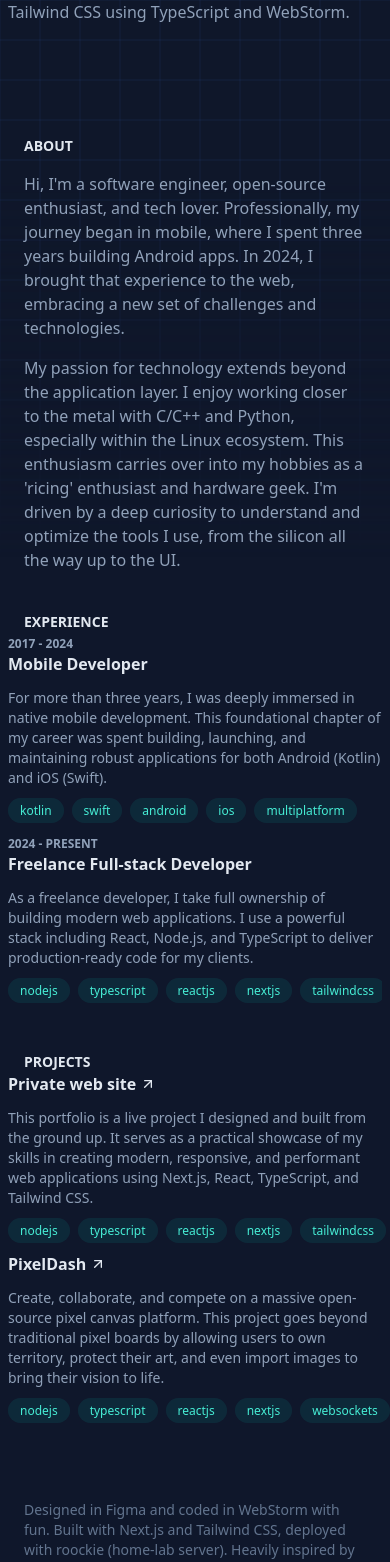
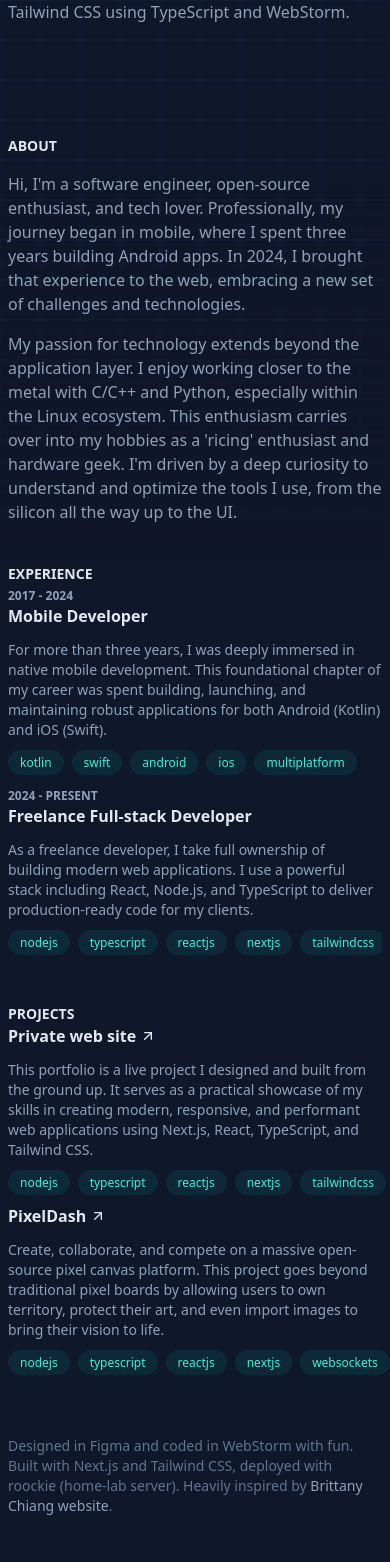
Before and after one commit to kotleni/kotleni.github.io, a Next.js app: page / in a window 390 px wide. Shown: the part 160-1722 px from the top of the page. After the commit the page ends 1700 px from the top, so only its background shows below. Built offline with nearby package versions, Linux system fonts and the light colour scheme.

Commit message:
fix: mobile inconsistent paddings

```diff
--- a/src/app/about-part.tsx
+++ b/src/app/about-part.tsx
@@ -4,14 +4,14 @@ export function AboutPart() {
     return (
         <>
             <BlockHeader title="About" />
-            <p className="mb-4 px-4 pt-4">
+            <p className="mb-4 md:px-4 pt-4">
                 Hi, I'm a software engineer, open-source enthusiast, and tech
                 lover. Professionally, my journey began in mobile, where I spent
                 three years building Android apps. In 2024, I brought that
                 experience to the web, embracing a new set of challenges and
                 technologies.
             </p>
-            <p className="mb-4 px-4">
+            <p className="mb-4 md:px-4">
                 My passion for technology extends beyond the application layer.
                 I enjoy working closer to the metal with C/C++ and Python,
                 especially within the Linux ecosystem. This enthusiasm carries
--- a/src/app/page.tsx
+++ b/src/app/page.tsx
@@ -38,7 +38,7 @@ function RightSide() {
             <ExperiencePart />
             <ProjectsPart />
 
-            <p className="mt-16 px-4 py-4 text-sm text-slate-500">
+            <p className="mt-16 md:px-4 pb-4 text-sm text-slate-500">
                 Designed in Figma and coded in WebStorm with fun. Built with
                 Next.js and Tailwind CSS, deployed with roockie (home-lab
                 server). Heavily inspired by{' '}
--- a/src/components/block-header.tsx
+++ b/src/components/block-header.tsx
@@ -4,7 +4,7 @@ export interface StickyHeaderProps {
 
 export function BlockHeader(props: StickyHeaderProps) {
     return (
-        <div className="z-10 pl-4 mt-(--blocks-top-margin)">
+        <div className="z-10 md:pl-4 mt-(--blocks-top-margin)">
             <h2 className="text-sm font-bold uppercase text-slate-200">
                 {props.title}
             </h2>
```
